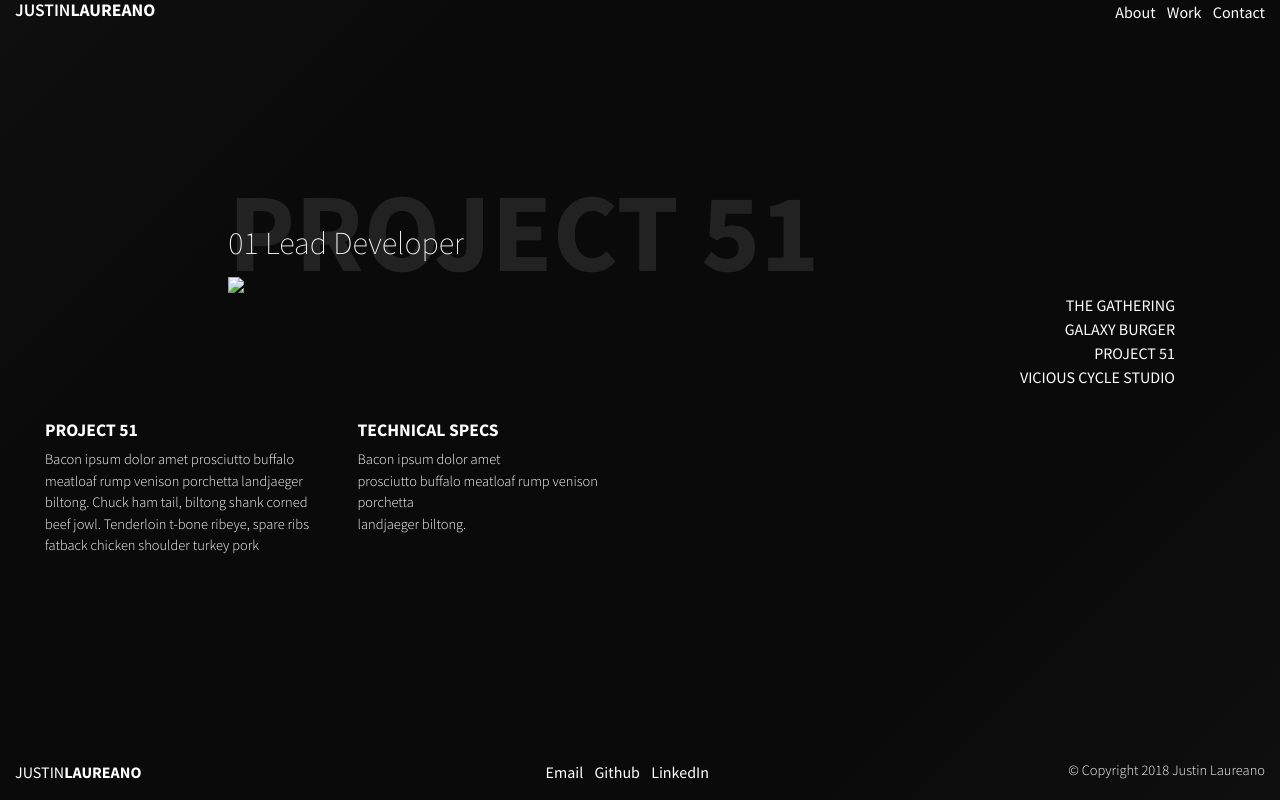
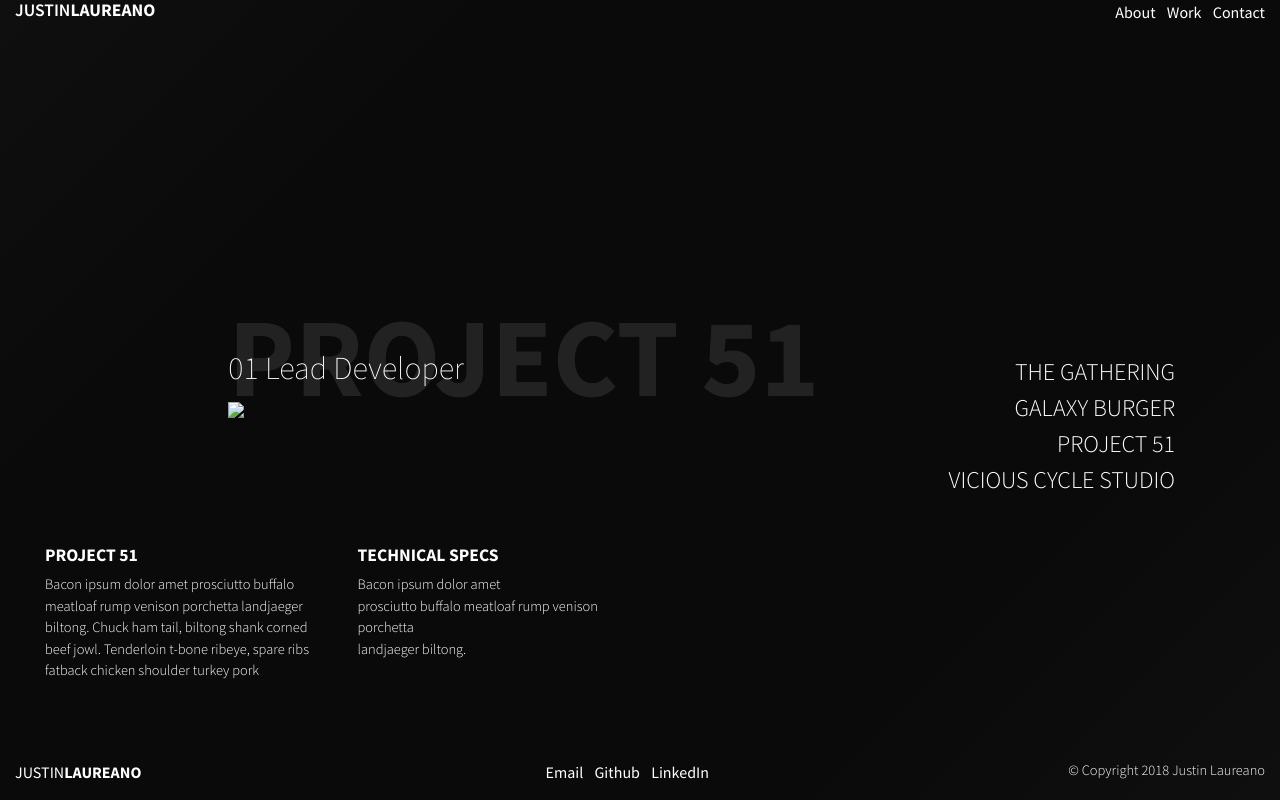
Before and after one commit to JustinLaureano/Portfolio, a Django app: page / in a window 1280 px wide. Run offline with Django 3.2, Linux system fonts and the light colour scheme; some libraries are stand-ins or nearby versions.

Commit message:
writing js and html

```diff
--- a/justin_laureano/templates/justin_laureano/about.html
+++ b/justin_laureano/templates/justin_laureano/about.html
@@ -3,6 +3,7 @@
 {% block content %}
 
 
+<div class="m-t-12">
     <div class="row"> <!-- Project Title -->
         <div class="col-auto offset-2">
             <h2>ABOUT ME</h2>
@@ -55,6 +56,8 @@
                 </div>
             </div>
         </div>
-</div> <!-- End Educationo -->
+    </div> <!-- End Education -->
+</div>
+
 
 {% endblock %}
--- a/justin_laureano/templates/justin_laureano/index.html
+++ b/justin_laureano/templates/justin_laureano/index.html
@@ -3,28 +3,18 @@
 {% block content %}
 
 
-<div class="outer">
-    <div class="middle">
-        <div class="inner">
-
-
-
-        </div>
-    </div>
-</div>
-
-<div class="row m-t-10"> <!-- Project Area -->
+<div class="row m-t-20" id="index"> <!-- Project Area -->
     <div class="col-8 offset-2">
         <div class="row">
             <div class="col-12">
-                <h1 class="bg-text">PROJECT 51</h1>
+                <h1 class="bg-text text-nowrap">PROJECT 51</h1>
                 <h4>01 Lead Developer</h4>
                 <img src="http://via.placeholder.com/700x250" class="img-fluid">
             </div>
         </div>
     </div>
 
-    <div class="col-auto m-t-10 overlap"> <!-- Side Nav -->
+    <div class="col-auto m-t-5 overlap side-nav"> <!-- Side Nav -->
         <div class="row">
             <div class="col-auto">
                 <ul class="list-unstyled text-right">
@@ -69,6 +59,7 @@
         </p>
     </div> <!-- End Tech Specs Area -->
 
-</div> <!-- End Details Area -->
+</div>
+
 
 {% endblock %}
--- a/the_gathering/static/css/main_style.css
+++ b/the_gathering/static/css/main_style.css
@@ -18,13 +18,11 @@ body, html {
 
 .bg {
     position: relative;
-
     background: #0f0f0f; /* Old browsers */
     background: -moz-linear-gradient(-45deg, #0f0f0f 0%, #0a0a0a 25%, #0a0a0a 25%, #0a0a0a 33%, #0a0a0a 75%, #0f0f0f 100%); /* FF3.6-15 */
     background: -webkit-linear-gradient(-45deg, #0f0f0f 0%,#0a0a0a 25%,#0a0a0a 25%,#0a0a0a 33%,#0a0a0a 75%,#0f0f0f 100%); /* Chrome10-25,Safari5.1-6 */
     background: linear-gradient(135deg, #0f0f0f 0%,#0a0a0a 25%,#0a0a0a 25%,#0a0a0a 33%,#0a0a0a 75%,#0f0f0f 100%); /* W3C, IE10+, FF16+, Chrome26+, Opera12+, Safari7+ */
     filter: progid:DXImageTransform.Microsoft.gradient( startColorstr='#0f0f0f', endColorstr='#0f0f0f',GradientType=1 ); /* IE6-9 fallback on horizontal gradient */
-
     height: 100%;
     background-position: center;
     background-repeat: no-repeat;
@@ -57,8 +55,17 @@ p {
     font-weight: 300;
 }
 
+li {
+
+}
+
 a {
     color: #fff;
+}
+
+a:hover {
+    text-decoration: none;
+    color: #ffcc00;
 }
 
 
@@ -72,31 +79,41 @@ a {
     width: 100%;
 }
 
-.outer {
-    display: table;
-    position: absolute;
-    height: 95%;
-    width: 100%;
+.m-t-20 {
+    margin-top: 20%;
 }
 
-.middle {
-    display: table-cell;
-    vertical-align: middle;
-}
-
-.inner {
-    margin-left: auto;
-    margin-right: auto;
-    width: /*whatever width you want*/;
+.m-t-12 {
+    margin-top: 10%;
 }
 
 .m-t-10 {
     margin-top: 10%;
 }
 
+.m-t-5 {
+    margin-top: 5%;
+}
+
 .overlap {
     position: absolute;
     right: 30px;
+}
+
+.side-nav {
+    font-size: 1.5em;
+}
+
+.side-nav ul li {
+    font-weight: 300;
+    transition: font-size 2s;
+    transition: font-weight .2s ease-in;
+
+    &:hover {
+        font-size: 3em;
+        font-weight: 700;
+        cursor: pointer;
+    }
 }
 
 .padding-left {
@@ -127,6 +144,10 @@ a {
     STATE STYLE
 ----------------------------------------------------- */
 
+.side-nav ul li:hover {
+
+    font-weight: 700;
+}
 
 
 
@@ -153,6 +174,9 @@ a {
 }
 
 @media (max-width: 992px) {
+    .side-nav {
+        font-size: 1.2em;
+    }
 
 }
 
--- a/the_gathering/static/js/main_function.js
+++ b/the_gathering/static/js/main_function.js
@@ -1,6 +1,6 @@
 $(document).ready(function () {
     var windowHeight = $(window).height();
-    var bodyHeight = $(this).height() - $('footer').height();
+    var bodyHeight = $('.container-fluid').height() - $('footer').height();
     var footerHeight = $('footer').height();
     console.log(windowHeight);
     console.log(bodyHeight);
@@ -13,6 +13,7 @@ $(document).ready(function () {
     $(window).resize(function() {
         var windowHeight = $(window).height();
         var docHeight = bodyHeight;
+
         console.log("windowheight" + windowHeight);
         console.log("bodyheight" + docHeight);
 
@@ -21,5 +22,13 @@ $(document).ready(function () {
         } else {
             $('footer').removeClass('short');
         }
+
+        if(windowHeight < 1024) {
+            $('#index').addClass('m-t-10');
+        } else {
+            $('#index').removeClass('m-t-10');
+        }
     });
+
+
 });
```
Also changed, not shown: justin_laureano/templates/justin_laureano/contact.html (+5 -3 lines). Lines whose indentation alone changed are shown as unchanged.
